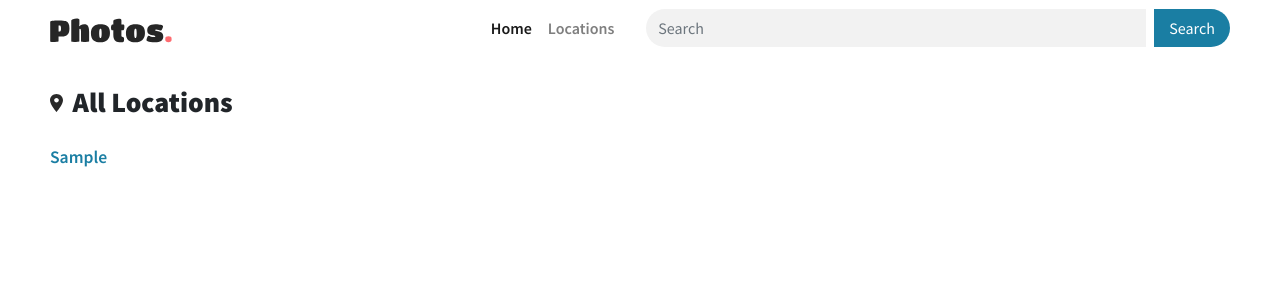
After one commit to VictorKMaina/image-gallery, a Django app: page /location/all/ in a window 1280 px wide. The commit adds this page. Shown: the top 300 px of the page. Run offline with Django 3.2, Linux system fonts and the light colour scheme; tables that the repository leaves empty hold one stand-in row (values such as "Sample post"); some libraries are stand-ins or nearby versions.

Commit message:
create all_locations template along with view function and routing

```diff
--- /dev/null
+++ b/gallery/templates/gallery/all_locations.html
@@ -0,0 +1,33 @@
+{% extends 'base.html' %} {% load static %} {% block styles %} {{ block.super }}
+<style>
+    [alt="pin"] {
+        height: 18px;
+        width: auto;
+        filter: brightness(40%);
+        margin-right: 10px;
+    }
+    a.location {
+        font-size: 1.1rem;
+        font-weight: 600;
+        color: #1a7ea3;
+    }
+</style>
+{% endblock styles %} {% block content %}
+
+<div class="page-padding">
+    <div class="d-flex align-items-center mb-4">
+        <img src="{% static 'images/pin.svg' %}" alt="pin" />
+        <h3 class="font-weight-bold m-0">All Locations</h3>
+    </div>
+    <div class="row">
+        {% for location in locations %}
+        <div class="col-xs-6 col-sm-4 col-md-3 col-lg-3 col-xl-2 mb-3">
+            <a href="{% url 'location' location_id=location.id %}" class="location">{{ location.location }}</a>
+        </div>
+        {% endfor %}
+
+    </div>
+
+</div>
+
+{% endblock content %}
--- a/gallery/templates/navbar.html
+++ b/gallery/templates/navbar.html
@@ -1,23 +1,46 @@
 {% load static %}
 <nav class="navbar navbar-expand-md navbar-light page-padding">
-  <a class="navbar-brand align-self-center" href="{% url 'home' %}" >
-      <img src="{% static 'images/logo.svg' %}" alt="logo">
+    <a class="navbar-brand align-self-center" href="{% url 'home' %}">
+        <img src="{% static 'images/logo.svg' %}" alt="logo" />
     </a>
-  <button class="navbar-toggler" type="button" data-toggle="collapse" data-target="#navbarSupportedContent" aria-controls="navbarSupportedContent" aria-expanded="false" aria-label="Toggle navigation">
+    <button
+        class="navbar-toggler"
+        type="button"
+        data-toggle="collapse"
+        data-target="#navbarSupportedContent"
+        aria-controls="navbarSupportedContent"
+        aria-expanded="false"
+        aria-label="Toggle navigation"
+    >
         <span class="navbar-toggler-icon"></span>
     </button>
 
     <div class="collapse navbar-collapse" id="navbarSupportedContent">
         <ul class="navbar-nav ml-auto mr-4">
             <li class="nav-item active">
-        <a class="nav-link" href="{% url 'home' %}">Home <span class="sr-only">(current)</span></a>
+                <a class="nav-link" href="{% url 'home' %}"
+                    >Home <span class="sr-only">(current)</span></a
+                >
             </li>
+            {% if locations|length > 0 %}
             <li class="nav-item">
-        <a class="nav-link" href="">Locations</a>
+                <a class="nav-link" href="{% url 'all_locations' %}">Locations</a>
             </li>
+            {% endif %}
         </ul>
-    <form class="form-inline my-2 my-lg-0" id="search-form" action="{% url 'search_results' %}" role="search">
-      <input class="form-control mr-sm-2" type="search" placeholder="Search" aria-label="Search" name="category">
+        <form
+            class="form-inline my-2 my-lg-0"
+            id="search-form"
+            action="{% url 'search_results' %}"
+            role="search"
+        >
+            <input
+                class="form-control mr-sm-2"
+                type="search"
+                placeholder="Search"
+                aria-label="Search"
+                name="category"
+            />
             <button class="btn btn-outline-success my-2 my-sm-0" type="submit">Search</button>
         </form>
     </div>
--- a/gallery/urls.py
+++ b/gallery/urls.py
@@ -5,4 +5,5 @@ urlpatterns = [
     path("", views.index, name = "home"),
     path("search/", views.search_results, name="search_results"),
     path("location/<int:location_id>", views.location, name = "location"),
+    path("location/all/", views.all_locations, name = "all_locations")
 ]
--- a/gallery/views.py
+++ b/gallery/views.py
@@ -4,9 +4,10 @@ from django.http import Http404
 
 # Create your views here.
 def index(request):
+    locations = Location.objects.all()
     images = Image.objects.all()
     if len(images) > 0:
-        ctx = {"images":images}
+        ctx = {"images":images, "locations":locations}
         return render(request, "gallery/index.html", ctx)
     else:
         message = "No images uploaded."
@@ -14,34 +15,41 @@ def index(request):
         return render(request, "gallery/index.html", ctx)
 
 def search_results(request):
+    locations = Location.objects.all()
     if "category" in request.GET and request.GET["category"]:
         search_term = request.GET.get("category")
         images = Categories.search_images(search_term)
         message = f"Results for {search_term}. Found {len(images)} images."
 
-        ctx = {"images":images, "message":message}
+        ctx = {"images":images, "message":message, "locations":locations}
         return render(request, "gallery/search_results.html", ctx)
 
     else:
         message = "You have not searched for any item."
-        ctx = {"message":message}
+        ctx = {"message":message, "locations":locations}
         return render(request, "gallery/search_results.html", ctx)
 
 def location(request, location_id):
     try:
+        locations = Location.objects.all()
         location = Location.objects.get(id = location_id).location
         images = Image.filter_by_location(location)
 
         if len(images) > 0:
             message = f"Images from {location}"
-            ctx = {"images":images, "message":message}
+            ctx = {"images":images, "message":message, "locations":locations}
             return render(request, "gallery/search_results.html", ctx)
         else:
             message = f"No images from {location}"
-            ctx = {"message":message}
+            ctx = {"message":message, "locations":locations}
             return render(request, "gallery/search_results.html", ctx)
     except:
         raise Http404("Page does not exist.")
 
 def all_locations(request):
-    return render(request)
+    locations = Location.objects.all()
+    if len(locations) > 0:
+        ctx = {"locations":locations}
+        return render(request, "gallery/all_locations.html", ctx)
+    else:
+        return redirect("home")
```
Lines whose indentation alone changed are shown as unchanged.
